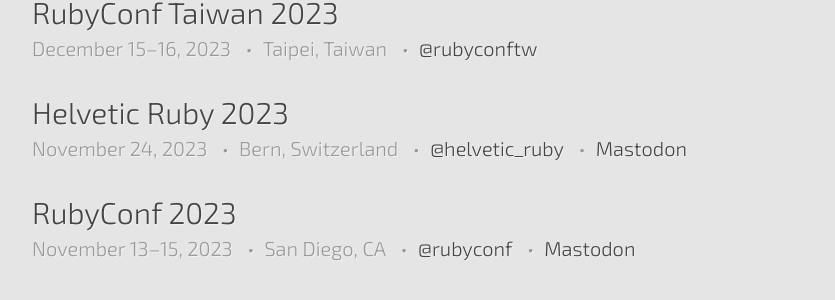
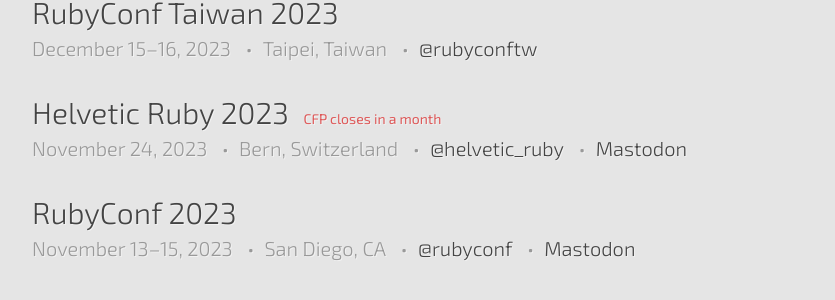
Before and after one commit to ruby-conferences/ruby-conferences.github.io, a Jekyll site: the page built from past/index.html, in a window 1280 px wide and 900 px high, scrolled down 418 px. Shown: the part 150-450 px from the top of the window, without its empty margins (208-1043 px from the left). Built offline with Jekyll 4.4.1, drawn with Linux system fonts in a browser that asks for light colours.

Commit message:
Add Helvetic Ruby 2024 CFP

```diff
--- a/_data/conferences.yml
+++ b/_data/conferences.yml
@@ -2405,6 +2405,8 @@
   url: https://helvetic-ruby.ch/2023
   twitter: helvetic_ruby
   mastodon: https://ruby.social/@helvetic_ruby
+  cfp_phrase: CFP closes
+  cfp_date: 2024-02-25
 
 - name: RubyConf Taiwan 2023
   location: Taipei, Taiwan
```
